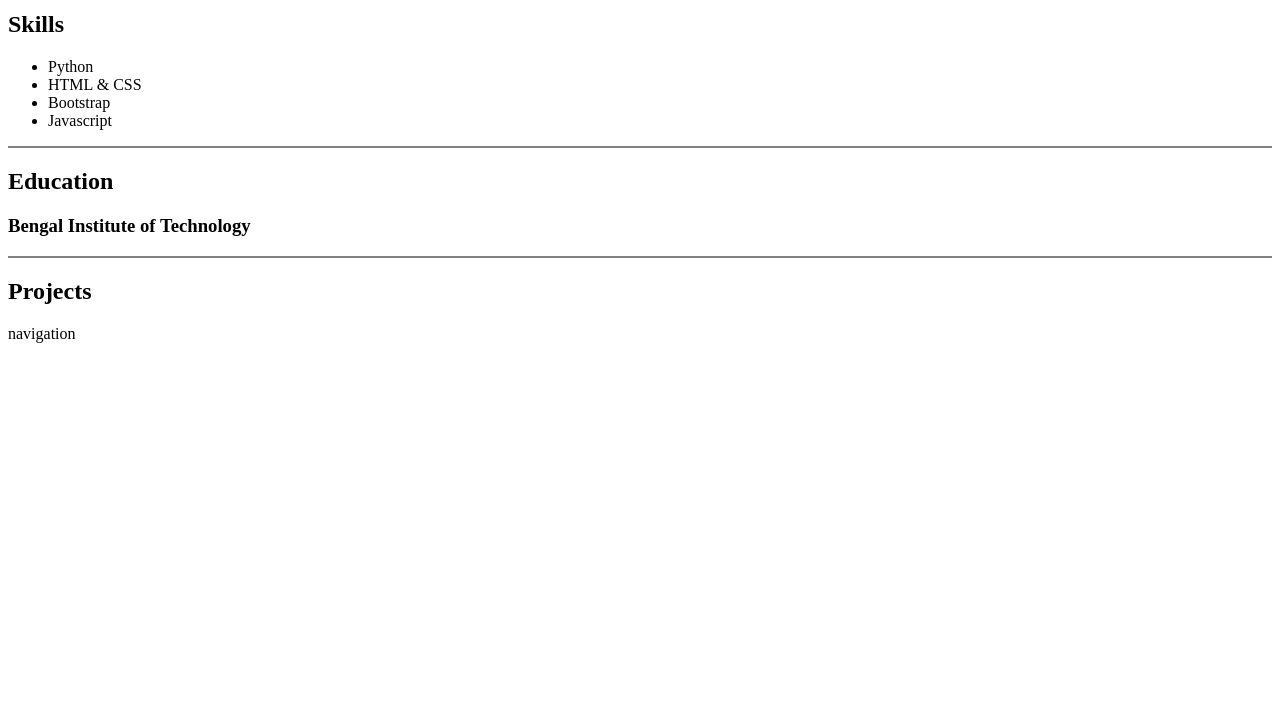
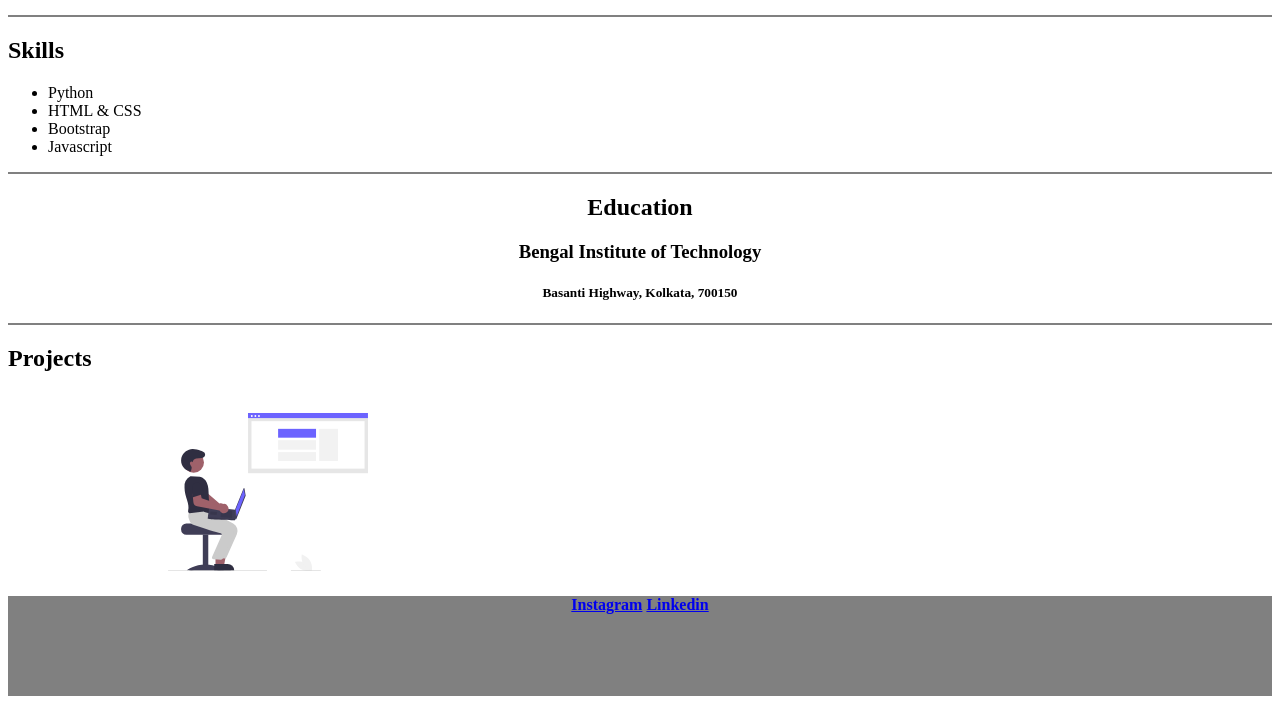
Before and after one commit to developersamanta/Practice-Project, a plain HTML site: page index.html in a window 1280 px wide. Shown: the part 415-1119 px from the top of the page. Before the commit the page ends 800 px from the top, so only its background shows below. Drawn offline with Linux system fonts and the light colour scheme.

Commit message:
Complete day 1

```diff
--- a/index.html
+++ b/index.html
@@ -5,10 +5,13 @@
     <meta http-equiv="X-UA-Compatible" content="IE=edge" />
     <meta name="viewport" content="width=device-width, initial-scale=1.0" />
     <title>Personal Site</title>
+    <link rel="stylesheet" href="./style.css">
+    import FacebookIcon from '@mui/icons-material/Facebook';
   </head>
+
   <body>
     <h1>Welcome to our Personal Site</h1>
-    <img src="./images/practice.svg" alt="Profile Picture" height="200px" />
+    <img src="./images/practice.svg" alt="Profile Picture">
 
     <h1>Rupam Das</h1>
     <h3>a programmer</h3>
@@ -24,14 +27,24 @@
       </ul>
     </div>
     <hr size="2" noshade />
-    <div>
-      <h2>Education</h2>
-      <h3>Bengal Institute of Technology</h3>
-    </div>
-    <hr size="2" noshade />
+    <center>
+      <div>
+        <h2 id="edu">Education</h2>
+        <h3>Bengal Institute of Technology</h3>
+        <h5>Basanti Highway, Kolkata, 700150</h5>
+      </div>
+    </center>
+    <hr size="2" noshade>
     <div>
       <h2>Projects</h2>
+      <img src="./images/practice.svg" alt="Project's image" height="150px">
+
     </div>
-    <nav>navigation</nav>
+    <center>
+      <div id="navbar">
+        <a href="/"><strong>Instagram</strong></a>
+        <a href="/"><strong>Linkedin</strong></a>
+        </div>
+    </center>
   </body>
 </html>
--- /dev/null
+++ b/style.css
@@ -0,0 +1,28 @@
+#navbar{
+    height:100px;
+    width:100%;
+    background-color: gray;
+    margin: auto;
+}
+img{
+    height: 200px;
+    width:200px;
+    align-items: center;
+    position:static;
+    margin:auto;
+    padding-left: 10em;
+}
+#skills{
+     height:100px;
+}
+#facebook-navbar-icon{
+    padding-left:1cm;
+    border-left: 5px;
+    align-items: center;
+    position: absolute;
+}
+
+#ed{
+     margin: auto;
+     position: relative;
+}
```
Also changed, not shown: images/facebook.png (added), images/pc.svg (added).
